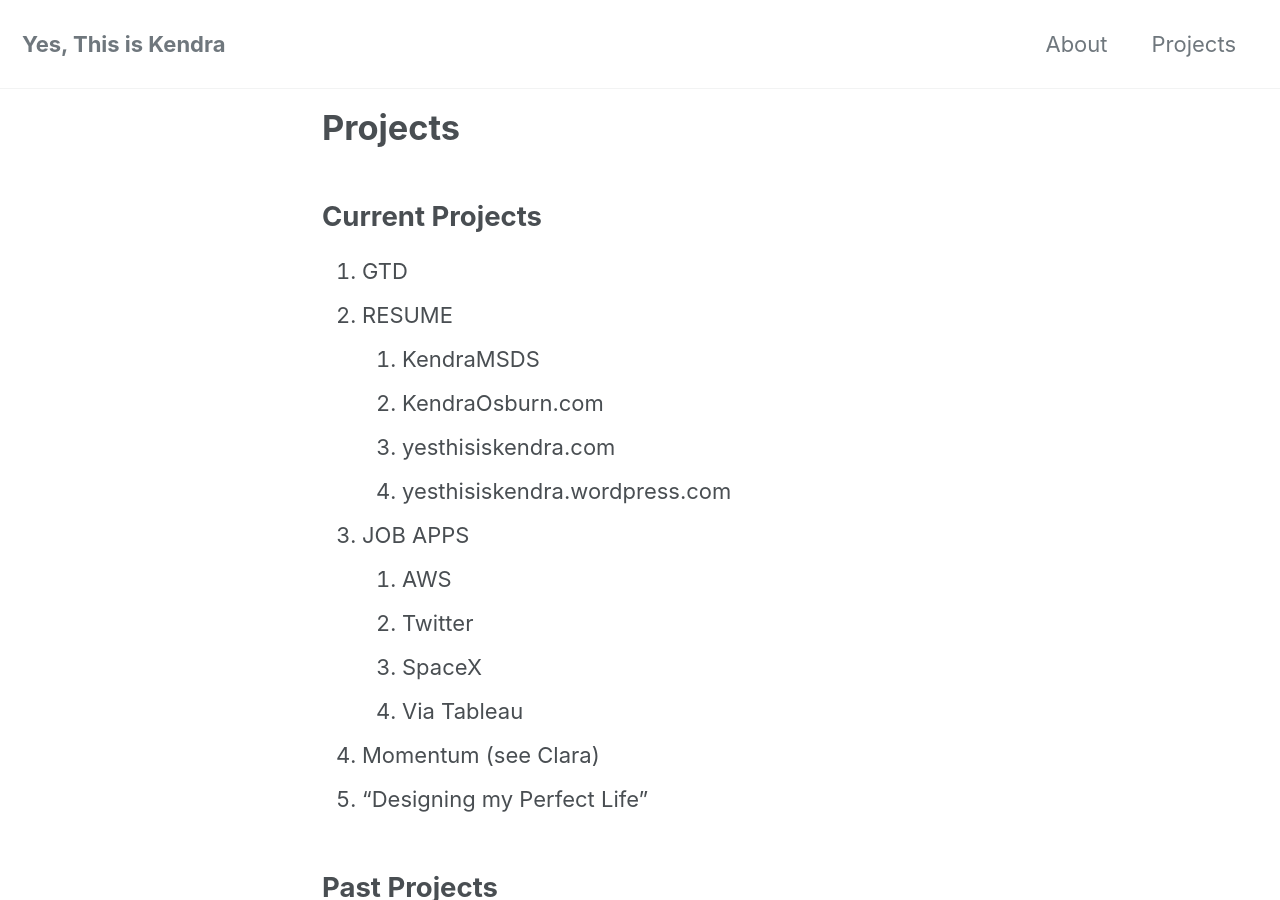
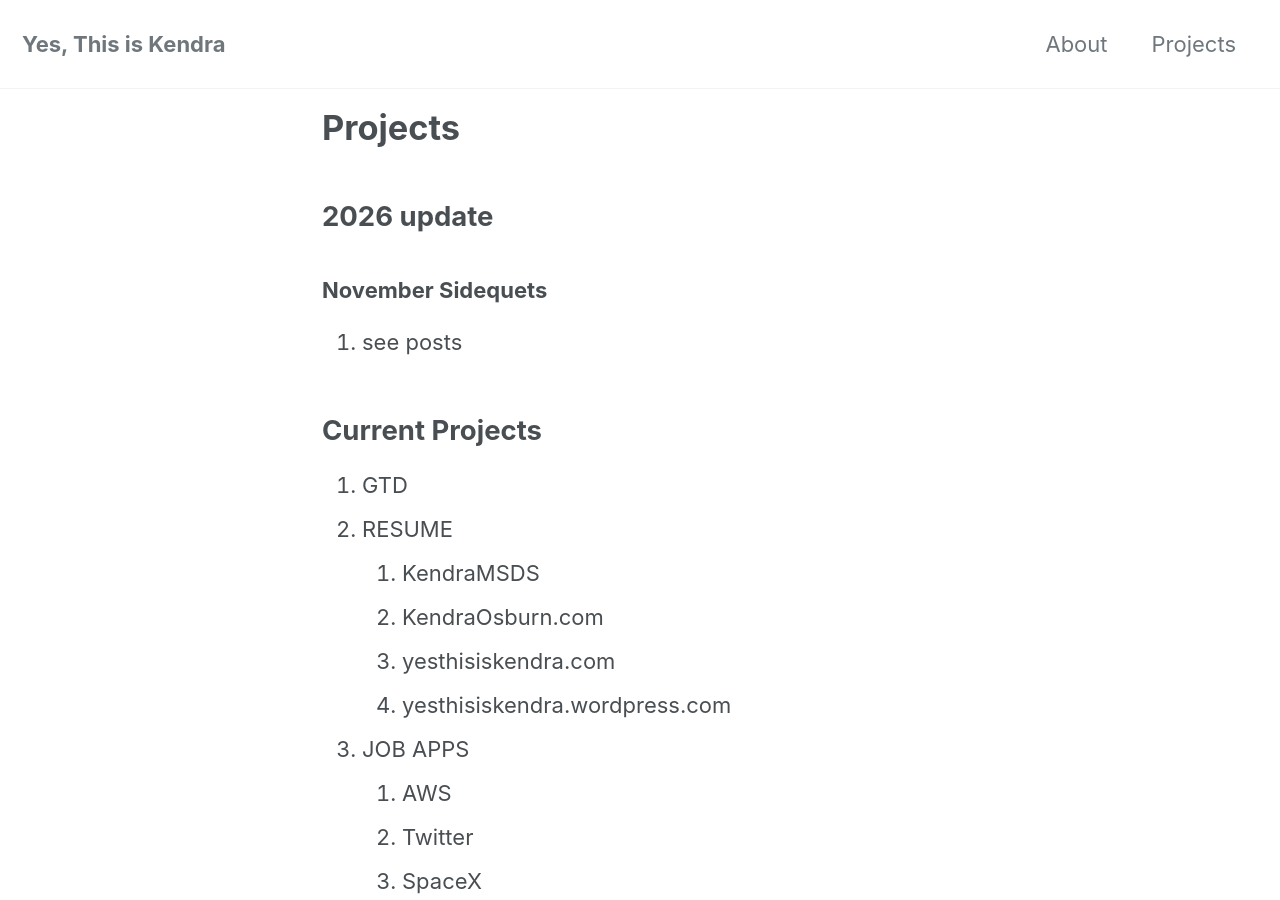
Before and after one commit to yesthisiskendra/yesthisiskendra.github.io, a Jekyll site: the page built from _pages/projects.md, in a window 1280 px wide and 900 px high. Built offline with Jekyll 4.4.1, drawn with Linux system fonts in a browser that asks for light colours; cached includes are drawn as plain includes; nearby versions of some CDN libraries.

Commit message:
Update Project Page

```diff
--- a/_pages/projects.md
+++ b/_pages/projects.md
@@ -3,6 +3,11 @@ layout: home
 title: 'Projects'
 permalink: /projects/
 ---
+
+## 2026 update
+
+### November Sidequets
+1. see posts
 
 ## Current Projects
 
```
Also changed, not shown: 1 other file.
